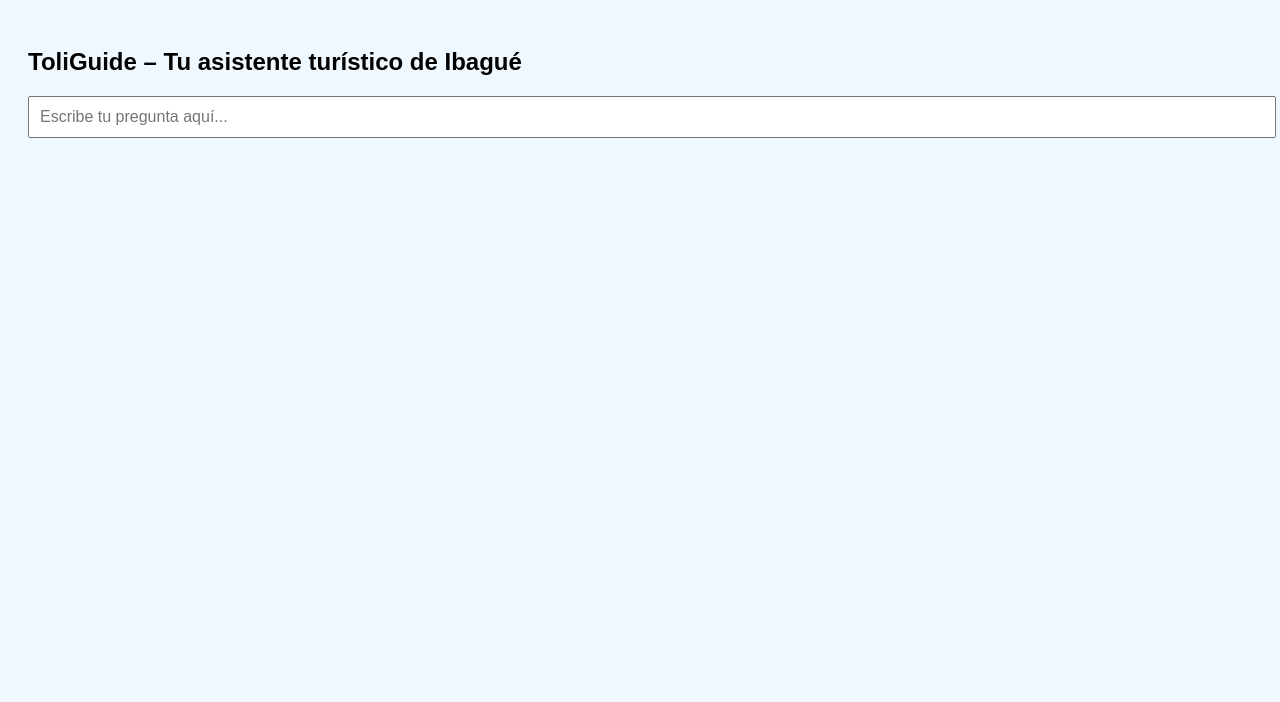
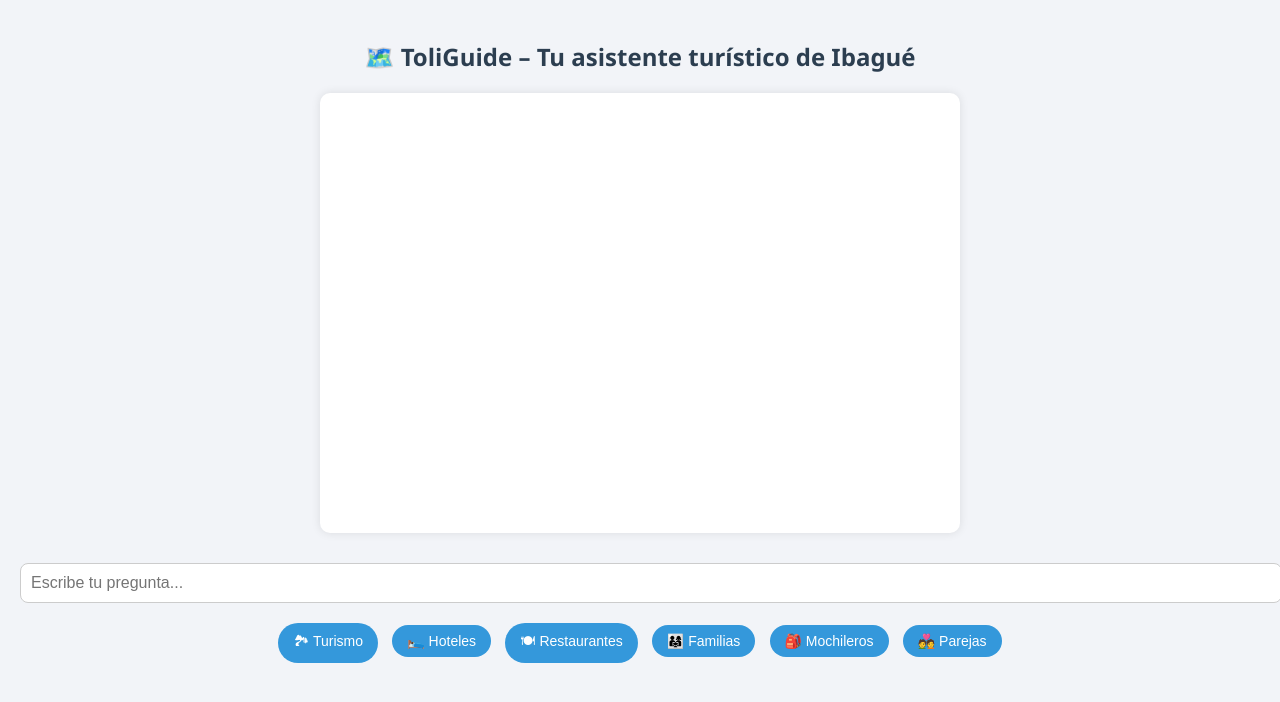
Before and after one commit to MichaelRodriguezO/toliguide-chatbot, a Flask app: page / in a window 1280 px wide. Shown: the top 702 px of the page. Run offline with Flask 3, Linux system fonts and the light colour scheme.

Commit message:
Update index.html

```diff
--- a/templates/index.html
+++ b/templates/index.html
@@ -1,41 +1,159 @@
 <!DOCTYPE html>
-<html>
+<html lang="es">
 <head>
-  <title>ToliGuide – Chatbot turístico de Ibagué</title>
+  <meta charset="UTF-8">
+  <title>ToliGuide – Chat turístico de Ibagué</title>
   <style>
-    body { font-family: Arial; padding: 20px; background: #f0f8ff; }
-    #chatbox { max-width: 600px; margin: auto; }
-    .msg { margin: 10px 0; }
-    .user { font-weight: bold; }
-    .bot { color: darkgreen; }
-    input[type="text"] {
+    body {
+      font-family: 'Segoe UI', sans-serif;
+      background: #f2f4f8;
+      margin: 0;
+      padding: 20px;
+    }
+
+    h2 {
+      text-align: center;
+      color: #2c3e50;
+    }
+
+    #chatbox {
+      max-width: 600px;
+      margin: 20px auto;
+      background: #fff;
+      border-radius: 10px;
+      padding: 20px;
+      box-shadow: 0 0 10px rgba(0,0,0,0.1);
+      height: 400px;
+      overflow-y: auto;
+    }
+
+    .msg {
+      margin: 10px 0;
+      opacity: 0;
+      animation: fadeIn 0.3s ease-in-out forwards;
+    }
+
+    @keyframes fadeIn {
+      to {
+        opacity: 1;
+      }
+    }
+
+    .user {
+      text-align: right;
+      color: #2c3e50;
+      background: #dff9fb;
+      padding: 10px;
+      border-radius: 10px;
+      display: inline-block;
+      max-width: 80%;
+    }
+
+    .bot {
+      text-align: left;
+      color: #34495e;
+      background: #f1f2f6;
+      padding: 10px;
+      border-radius: 10px;
+      display: inline-block;
+      max-width: 80%;
+    }
+
+    #input {
       width: 100%;
       padding: 10px;
+      margin-top: 10px;
       font-size: 16px;
+      border-radius: 8px;
+      border: 1px solid #ccc;
+    }
+
+    #quick-replies {
+      text-align: center;
+      margin-top: 15px;
+    }
+
+    .quick-btn {
+      background-color: #3498db;
+      color: white;
+      border: none;
+      margin: 5px;
+      padding: 8px 15px;
+      border-radius: 20px;
+      cursor: pointer;
+      font-size: 14px;
+      transition: background-color 0.2s;
+    }
+
+    .quick-btn:hover {
+      background-color: #2980b9;
+    }
+
+    datalist {
+      display: none;
     }
   </style>
 </head>
 <body>
-  <h2>ToliGuide – Tu asistente turístico de Ibagué</h2>
+
+  <h2>🗺️ ToliGuide – Tu asistente turístico de Ibagué</h2>
+
   <div id="chatbox"></div>
-  <input type="text" id="input" placeholder="Escribe tu pregunta aquí..." onkeydown="if(event.key==='Enter') sendMessage()" />
+
+  <input type="text" id="input" list="sugerencias" placeholder="Escribe tu pregunta..." onkeydown="if(event.key==='Enter') sendMessage()" />
+  <datalist id="sugerencias">
+    <option value="Cañón del Combeima">
+    <option value="Sonesta">
+    <option value="La Martinica">
+    <option value="Hoteles para parejas">
+    <option value="Comida típica">
+    <option value="Restaurantes con vista">
+    <option value="Teatro Tolima">
+  </datalist>
+
+  <div id="quick-replies">
+    <button class="quick-btn" onclick="quickAsk('turismo')">🏞 Turismo</button>
+    <button class="quick-btn" onclick="quickAsk('hoteles')">🛌 Hoteles</button>
+    <button class="quick-btn" onclick="quickAsk('restaurantes')">🍽 Restaurantes</button>
+    <button class="quick-btn" onclick="quickAsk('viajo con mi familia')">👨‍👩‍👧 Familias</button>
+    <button class="quick-btn" onclick="quickAsk('soy mochilero')">🎒 Mochileros</button>
+    <button class="quick-btn" onclick="quickAsk('un sitio romántico')">💑 Parejas</button>
+  </div>
+
   <script>
+    const chatbox = document.getElementById("chatbox");
+    const input = document.getElementById("input");
+
+    function printMessage(text, sender) {
+      const div = document.createElement("div");
+      div.className = "msg " + sender;
+      div.innerHTML = text.replace(/\n/g, "<br>");
+      chatbox.appendChild(div);
+      chatbox.scrollTop = chatbox.scrollHeight;
+    }
+
     function sendMessage() {
-      let input = document.getElementById("input");
-      let message = input.value;
+      const message = input.value.trim();
       if (!message) return;
-      document.getElementById("chatbox").innerHTML += `<div class='msg user'>Tú: ${message}</div>`;
+      printMessage("Tú: " + message, "user");
+
       fetch("/chat", {
         method: "POST",
-        headers: {"Content-Type": "application/json"},
-        body: JSON.stringify({message})
+        headers: { "Content-Type": "application/json" },
+        body: JSON.stringify({ message })
       })
       .then(res => res.json())
       .then(data => {
-        document.getElementById("chatbox").innerHTML += `<div class='msg bot'>Bot: ${data.response.replace(/\n/g, "<br>")}</div>`;
+        printMessage("Bot: " + data.response, "bot");
         input.value = "";
       });
     }
+
+    function quickAsk(text) {
+      input.value = text;
+      sendMessage();
+    }
   </script>
+
 </body>
 </html>
```
